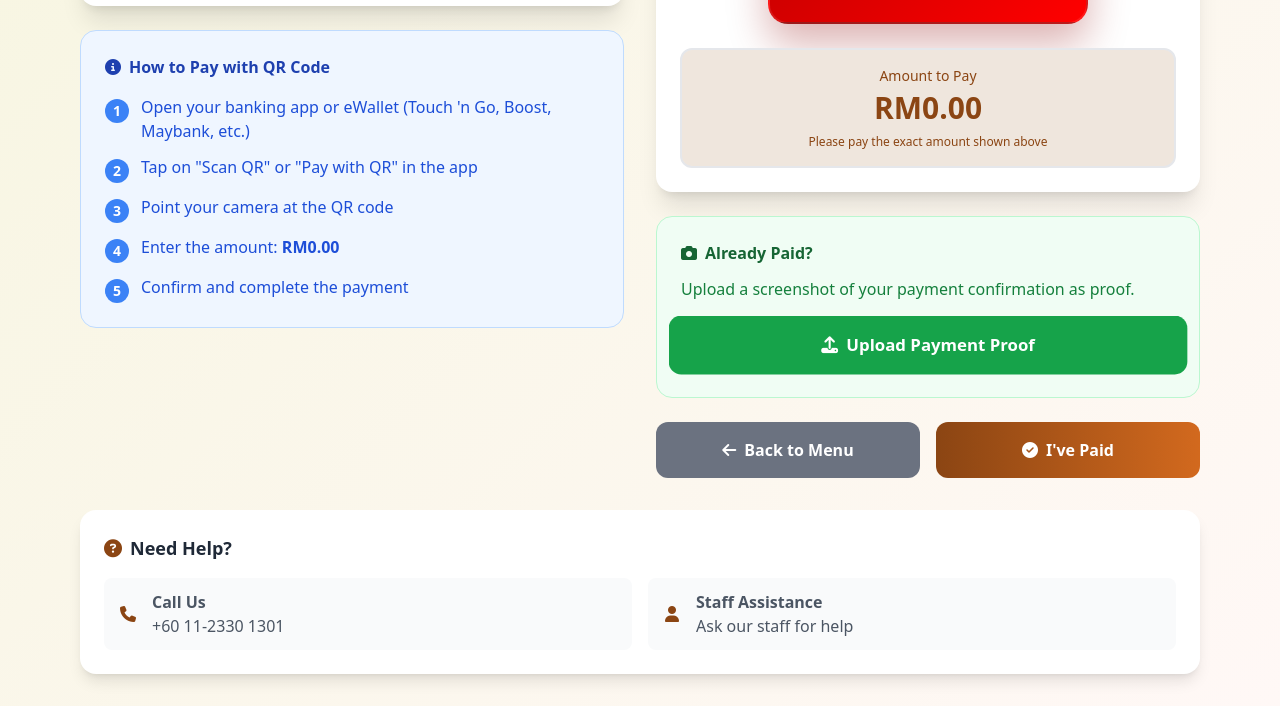
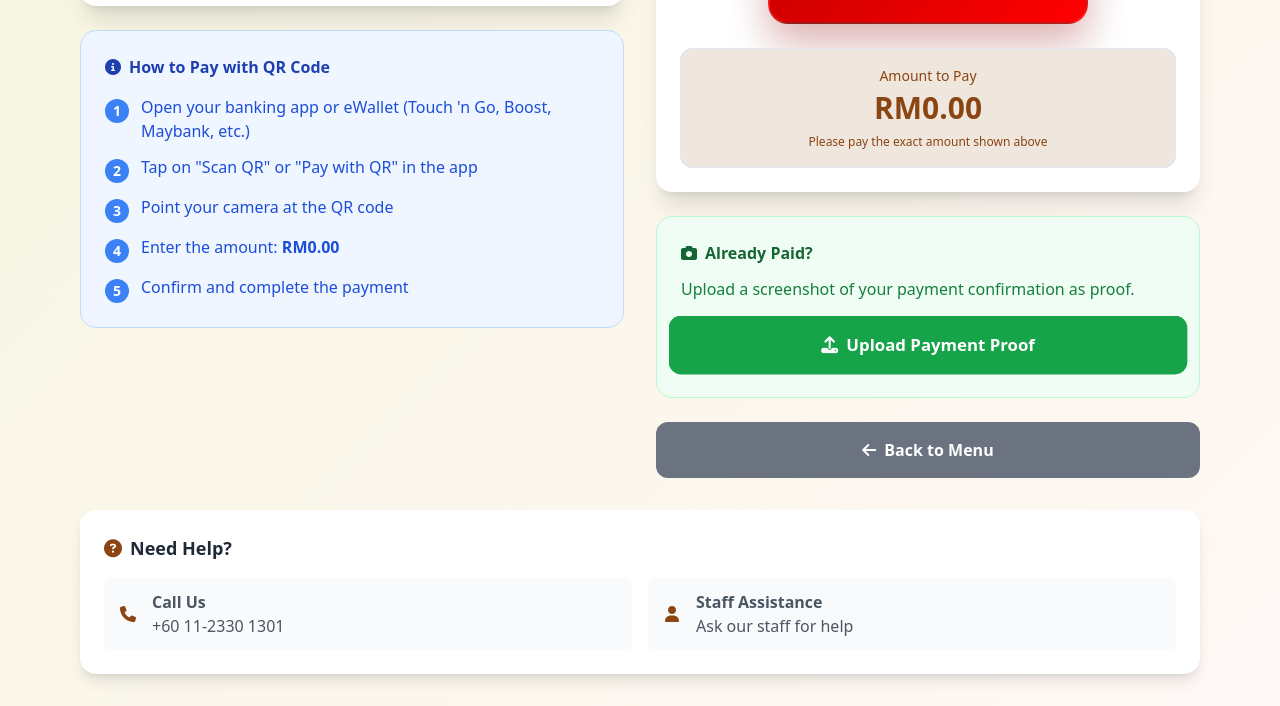
Before and after one commit to sim696969/FB, a website: page payment.html in a window 1280 px wide. Shown: the part 723-1429 px from the top of the page. Drawn offline with nearby package versions, Linux system fonts and the light colour scheme; files whose address does not match are found by name.

Commit message:
Add files via upload

```diff
--- a/payment.html
+++ b/payment.html
@@ -268,11 +268,6 @@
                         <i class="fas fa-arrow-left"></i>
                         <span>Back to Menu</span>
                     </button>
-                    <button onclick="markAsPaid('qr')"
-                            class="flex-1 btn-primary text-white py-4 rounded-xl font-bold transition flex items-center justify-center space-x-2">
-                        <i class="fas fa-check-circle"></i>
-                        <span>I've Paid</span>
-                    </button>
                 </div>
             </div>
         </div>
@@ -467,30 +462,7 @@
             }
         }
 
-        // Mark order as paid
-        async function markAsPaid(paymentMethod) {
-            try {
-                const response = await fetch(`/api/orders/${orderId}/payment`, {
-                    method: 'PUT',
-                    headers: { 'Content-Type': 'application/json' },
-                    body: JSON.stringify({
-                        paymentStatus: 'paid',
-                        paymentMethod: paymentMethod
-                    })
-                });
-
-                const result = await response.json();
-
-                if (result.success) {
-                    showSuccessModal();
-                } else {
-                    throw new Error(result.error);
-                }
-            } catch (error) {
-                console.error('Payment error:', error);
-                alert('Failed to update payment status: ' + error.message);
-            }
-        }
+        // NOTE: removed the manual "I've Paid" button and server PUT for marking paid from the client.
 
         function showSuccessModal() {
             document.getElementById('success-modal').classList.remove('hidden');
```
